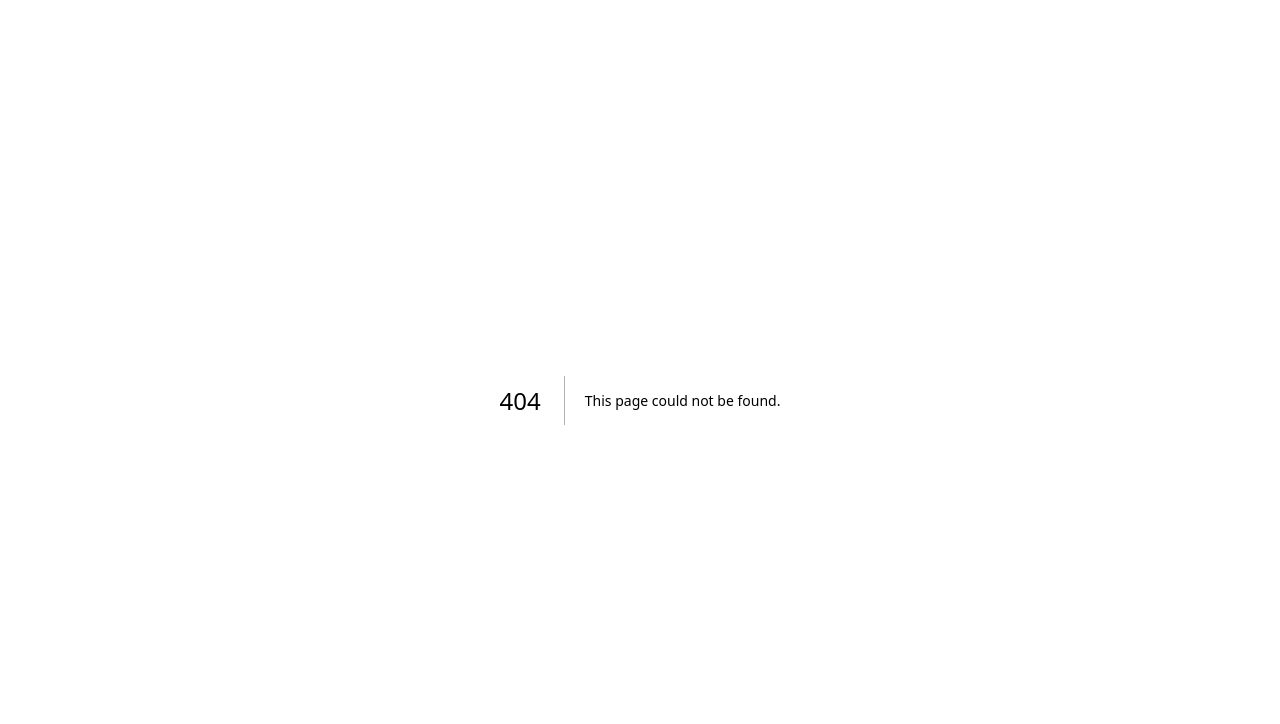
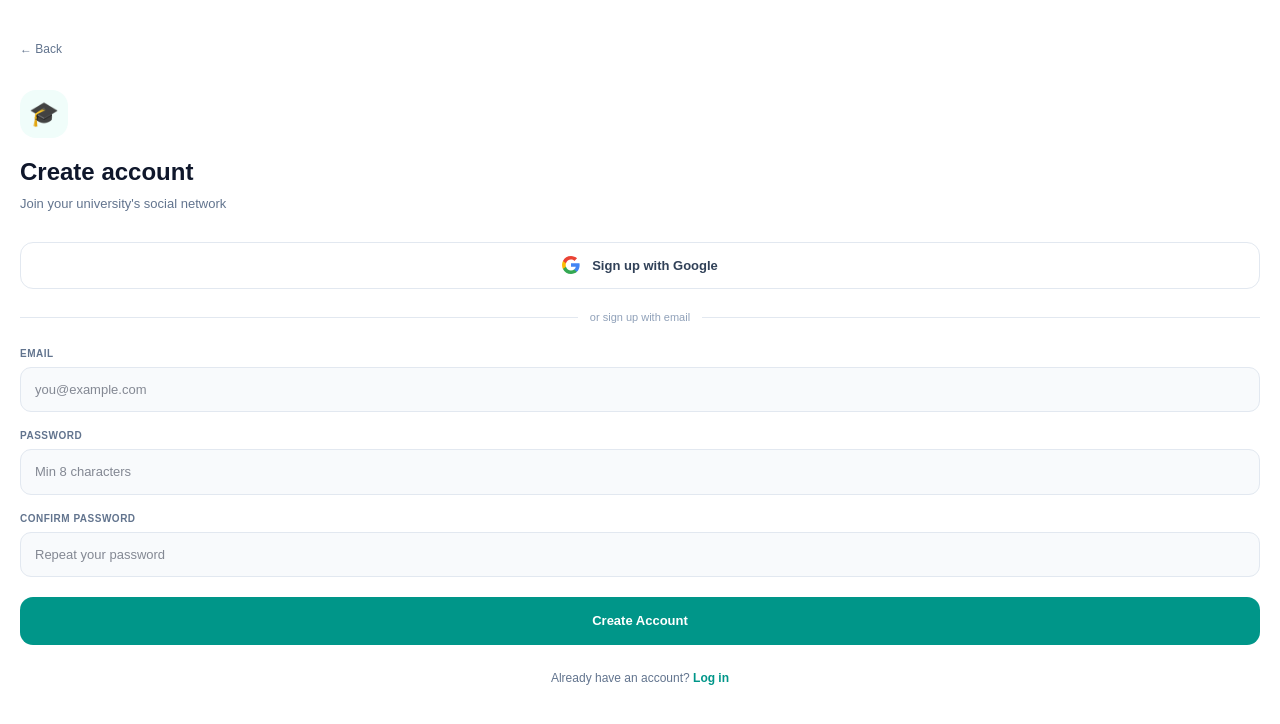
Before and after one commit to tise-genene/campuscircle, a Next.js app: page /signup in a window 1280 px wide. Before the commit this address had no page. Shown: the top 724 px of the page. Built offline with nearby package versions, Linux system fonts and the light colour scheme; no server answers.

Commit message:
add email signup page with confirmation

```diff
--- /dev/null
+++ b/src/app/(auth)/signup/page.tsx
@@ -0,0 +1,246 @@
+"use client";
+
+import { useState } from "react";
+import { useRouter } from "next/navigation";
+import { getSupabaseBrowserClient } from "@/lib/supabase/client";
+
+export default function SignupPage() {
+  const router = useRouter();
+  const supabase = getSupabaseBrowserClient();
+
+  const [email, setEmail] = useState("");
+  const [password, setPassword] = useState("");
+  const [confirmPassword, setConfirmPassword] = useState("");
+  const [loading, setLoading] = useState(false);
+  const [error, setError] = useState<string | null>(null);
+  const [done, setDone] = useState(false);
+
+  async function handleGoogleSignup() {
+    setLoading(true);
+    setError(null);
+    const { error } = await supabase.auth.signInWithOAuth({
+      provider: "google",
+      options: {
+        redirectTo: `${window.location.origin}/auth/callback`,
+        queryParams: { access_type: "offline", prompt: "consent" },
+      },
+    });
+    if (error) { setError(error.message); setLoading(false); }
+  }
+
+  async function handleSignup(e: React.FormEvent) {
+    e.preventDefault();
+    setError(null);
+
+    if (password !== confirmPassword) {
+      setError("Passwords do not match");
+      return;
+    }
+    if (password.length < 8) {
+      setError("Password must be at least 8 characters");
+      return;
+    }
+
+    setLoading(true);
+
+    const { error } = await supabase.auth.signUp({
+      email,
+      password,
+      options: {
+        emailRedirectTo: `${window.location.origin}/auth/callback`,
+      },
+    });
+
+    if (error) {
+      setError(error.message);
+      setLoading(false);
+    } else {
+      setDone(true);
+    }
+  }
+
+  // ── Success state ──────────────────────────────────────────────────────
+  if (done) {
+    return (
+      <div className="min-h-screen bg-white flex flex-col items-center justify-center px-6">
+        <div className="w-16 h-16 rounded-full bg-teal-50 flex items-center justify-center text-3xl mb-5">
+          ✉️
+        </div>
+        <h1
+          className="text-[22px] font-extrabold text-slate-900 text-center mb-3"
+          style={{ fontFamily: "'Syne', sans-serif" }}
+        >
+          Check your email
+        </h1>
+        <p className="text-[13px] text-slate-500 text-center leading-relaxed mb-2">
+          We sent a confirmation link to
+        </p>
+        <p className="text-[14px] font-semibold text-slate-900 text-center mb-6">
+          {email}
+        </p>
+        <div className="w-full rounded-[11px] border border-emerald-200 bg-emerald-50 px-4 py-4 mb-6">
+          <p className="text-[12px] text-emerald-800 leading-relaxed">
+            Click the link in that email to activate your account. Then come back and log in.
+          </p>
+        </div>
+        <button
+          onClick={() => router.push("/login/email")}
+          className="w-full rounded-[13px] bg-teal-600 py-[14px] text-[13px] font-semibold text-white active:scale-[0.98] transition-transform"
+        >
+          Go to Login
+        </button>
+        <button
+          onClick={() => router.push("/login")}
+          className="mt-3 text-[12px] text-slate-400"
+        >
+          ← Back to home
+        </button>
+      </div>
+    );
+  }
+
+  // ── Signup form ────────────────────────────────────────────────────────
+  return (
+    <div className="min-h-screen bg-white flex flex-col">
+      <div className="flex-1 px-5 pt-10 pb-8">
+
+        {/* Back */}
+        <button
+          onClick={() => router.push("/login")}
+          className="flex items-center gap-1.5 text-[12px] text-slate-500 mb-8"
+        >
+          ← Back
+        </button>
+
+        {/* Header */}
+        <div className="mb-7">
+          <div className="w-12 h-12 rounded-2xl bg-teal-50 flex items-center justify-center text-2xl mb-4">
+            🎓
+          </div>
+          <h1
+            className="text-[24px] font-extrabold text-slate-900 mb-1"
+            style={{ fontFamily: "'Syne', sans-serif" }}
+          >
+            Create account
+          </h1>
+          <p className="text-[13px] text-slate-500">
+            Join your university&apos;s social network
+          </p>
+        </div>
+
+        {/* Google */}
+        <button
+          onClick={handleGoogleSignup}
+          disabled={loading}
+          className="w-full flex items-center justify-center gap-3 rounded-[13px] border border-slate-200 bg-white py-[13px] text-[13px] font-semibold text-slate-700 mb-5 disabled:opacity-60 active:scale-[0.98] transition-transform"
+        >
+          <GoogleIcon />
+          Sign up with Google
+        </button>
+
+        {/* Divider */}
+        <div className="flex items-center gap-3 mb-5">
+          <div className="flex-1 h-px bg-slate-200" />
+          <span className="text-[11px] text-slate-400">or sign up with email</span>
+          <div className="flex-1 h-px bg-slate-200" />
+        </div>
+
+        {/* Form */}
+        <form onSubmit={handleSignup} className="flex flex-col gap-4">
+
+          <div>
+            <label className="block text-[10px] font-bold text-slate-500 uppercase tracking-wider mb-1.5">
+              Email
+            </label>
+            <input
+              type="email"
+              value={email}
+              onChange={(e) => setEmail(e.target.value)}
+              placeholder="you@example.com"
+              required
+              className="w-full rounded-[11px] border border-slate-200 bg-slate-50 px-3.5 py-3 text-[13px] text-slate-900 outline-none focus:border-teal-500 focus:bg-white transition-colors"
+            />
+          </div>
+
+          <div>
+            <label className="block text-[10px] font-bold text-slate-500 uppercase tracking-wider mb-1.5">
+              Password
+            </label>
+            <input
+              type="password"
+              value={password}
+              onChange={(e) => setPassword(e.target.value)}
+              placeholder="Min 8 characters"
+              required
+              minLength={8}
+              className="w-full rounded-[11px] border border-slate-200 bg-slate-50 px-3.5 py-3 text-[13px] text-slate-900 outline-none focus:border-teal-500 focus:bg-white transition-colors"
+            />
+          </div>
+
+          <div>
+            <label className="block text-[10px] font-bold text-slate-500 uppercase tracking-wider mb-1.5">
+              Confirm Password
+            </label>
+            <input
+              type="password"
+              value={confirmPassword}
+              onChange={(e) => setConfirmPassword(e.target.value)}
+              placeholder="Repeat your password"
+              required
+              className={`w-full rounded-[11px] border bg-slate-50 px-3.5 py-3 text-[13px] text-slate-900 outline-none transition-colors
+                ${confirmPassword && confirmPassword !== password
+                  ? "border-red-400 focus:border-red-400"
+                  : confirmPassword && confirmPassword === password
+                    ? "border-teal-500 focus:border-teal-500"
+                    : "border-slate-200 focus:border-teal-500"
+                }`}
+            />
+            {confirmPassword && confirmPassword !== password && (
+              <p className="mt-1 text-[10px] text-red-500">Passwords do not match</p>
+            )}
+            {confirmPassword && confirmPassword === password && (
+              <p className="mt-1 text-[10px] text-teal-600">Passwords match ✓</p>
+            )}
+          </div>
+
+          {error && (
+            <div className="rounded-[10px] border border-red-200 bg-red-50 px-3 py-2.5 text-[11px] text-red-700">
+              {error}
+            </div>
+          )}
+
+          <button
+            type="submit"
+            disabled={loading}
+            className="mt-1 w-full rounded-[13px] bg-teal-600 py-[14px] text-[13px] font-semibold text-white disabled:opacity-50 active:scale-[0.98] transition-transform"
+          >
+            {loading ? "Creating account…" : "Create Account"}
+          </button>
+
+        </form>
+
+        <p className="mt-6 text-center text-[12px] text-slate-500">
+          Already have an account?{" "}
+          <button
+            onClick={() => router.push("/login/email")}
+            className="text-teal-600 font-semibold"
+          >
+            Log in
+          </button>
+        </p>
+
+      </div>
+    </div>
+  );
+}
+
+function GoogleIcon() {
+  return (
+    <svg width="18" height="18" viewBox="0 0 18 18" fill="none">
+      <path fill="#4285F4" d="M17.64 9.2c0-.637-.057-1.25-.164-1.84H9v3.48h4.844a4.14 4.14 0 01-1.796 2.717v2.258h2.908C16.658 14.013 17.64 11.706 17.64 9.2z"/>
+      <path fill="#34A853" d="M9 18c2.43 0 4.467-.806 5.956-2.18l-2.908-2.259c-.806.54-1.837.86-3.048.86-2.344 0-4.328-1.584-5.036-3.711H.957v2.332A8.997 8.997 0 009 18z"/>
+      <path fill="#FBBC05" d="M3.964 10.71A5.41 5.41 0 013.682 9c0-.593.102-1.17.282-1.71V4.958H.957A8.996 8.996 0 000 9c0 1.452.348 2.827.957 4.042l3.007-2.332z"/>
+      <path fill="#EA4335" d="M9 3.58c1.321 0 2.508.454 3.44 1.345l2.582-2.58C13.463.891 11.426 0 9 0A8.997 8.997 0 00.957 4.958L3.964 7.29C4.672 5.163 6.656 3.58 9 3.58z"/>
+    </svg>
+  );
+}
```
